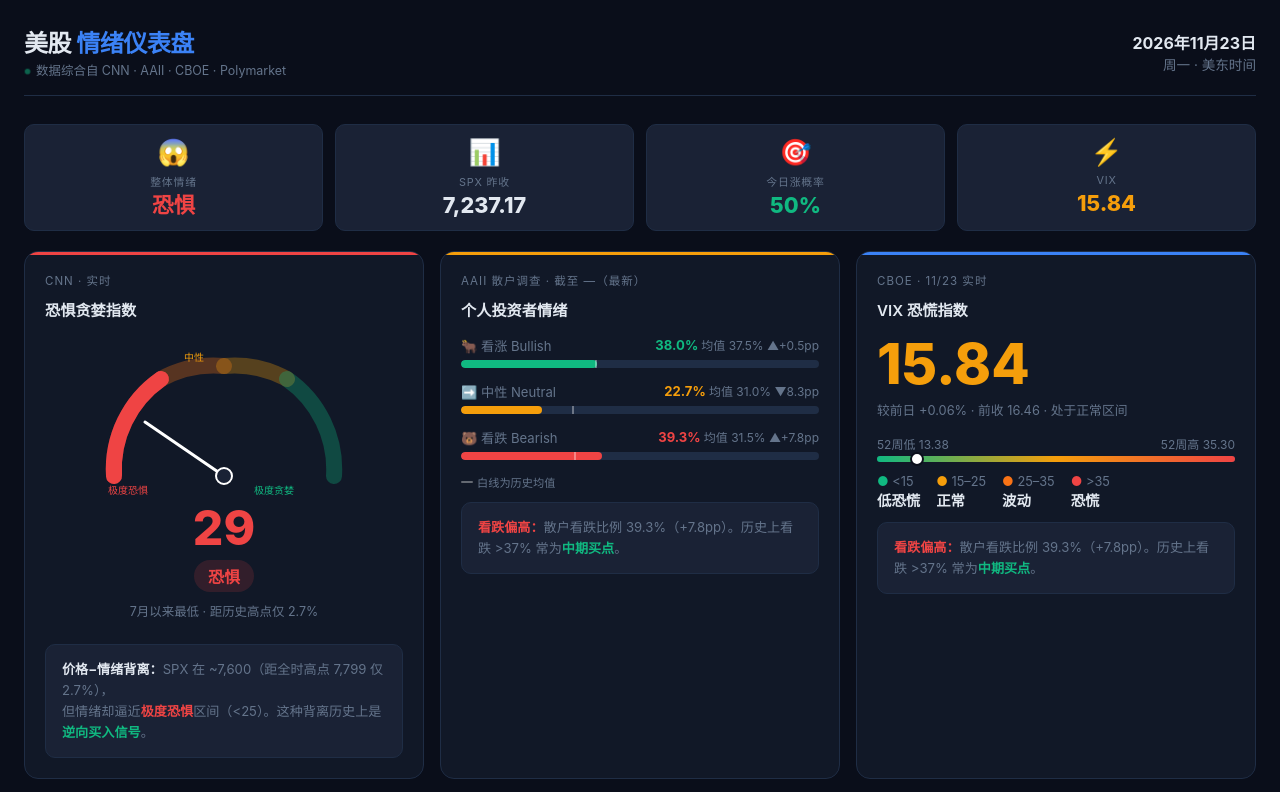
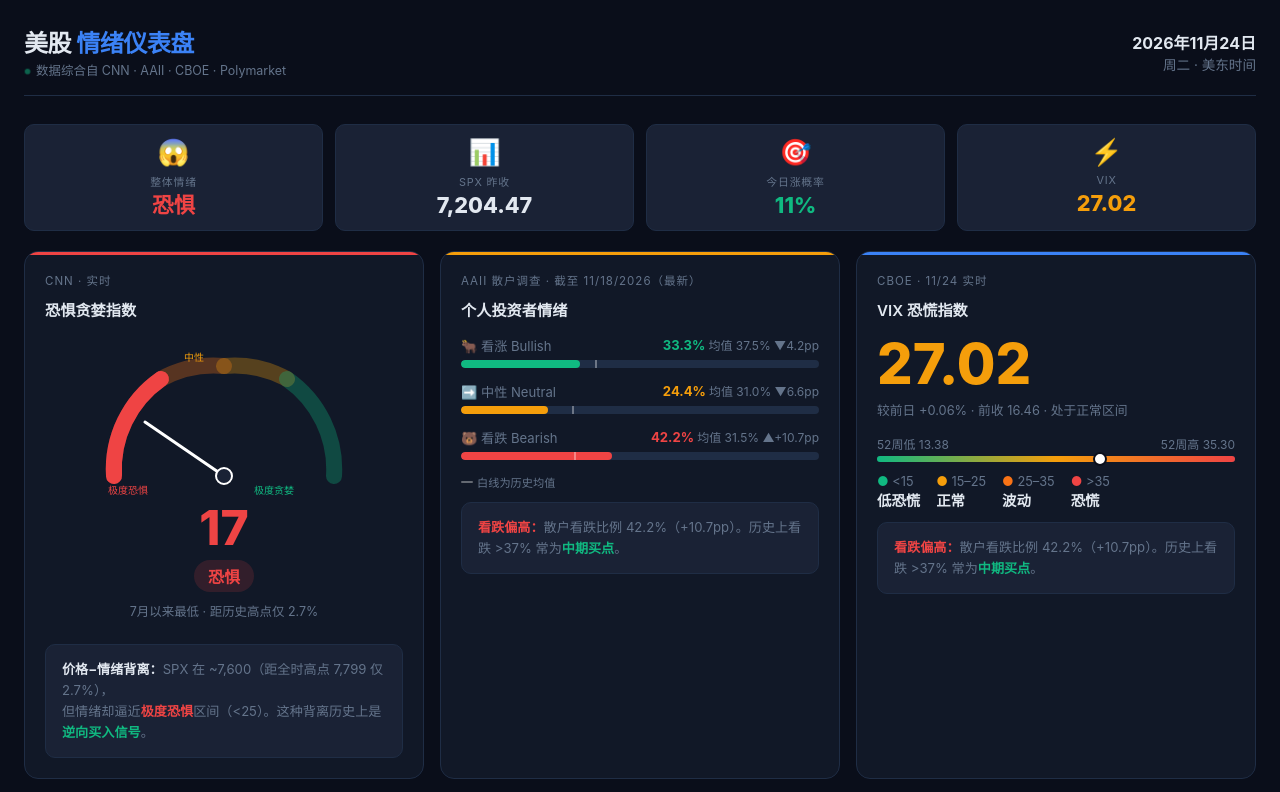
Before and after one commit to chenfei0710-source/us-sentiment-dashboard, a plain HTML site: page index.html in a window 1280 px wide. Shown: the top 792 px of the page. Drawn offline with nearby package versions, Linux system fonts and the light colour scheme.

Commit message:
盘前自动更新 2026-11-24

```diff
--- a/index.html
+++ b/index.html
@@ -340,8 +340,8 @@
     </div>
   </div>
   <div class="date">
-    <strong>2026年11月23日</strong>
-    周一 · 美东时间
+    <strong>2026年11月24日</strong>
+    周二 · 美东时间
   </div>
 </div>
 
@@ -355,17 +355,17 @@
   <div class="summary-card">
     <div class="summary-icon">📊</div>
     <div class="summary-label">SPX 昨收</div>
-    <div class="summary-val">7,237.17</div>
+    <div class="summary-val">7,204.47</div>
   </div>
   <div class="summary-card">
     <div class="summary-icon">🎯</div>
     <div class="summary-label">今日涨概率</div>
-    <div class="summary-val" style="color:var(--green);">50%</div>
+    <div class="summary-val" style="color:var(--green);">11%</div>
   </div>
   <div class="summary-card">
     <div class="summary-icon">⚡</div>
     <div class="summary-label">VIX</div>
-    <div class="summary-val" style="color:var(--yellow);">15.84</div>
+    <div class="summary-val" style="color:var(--yellow);">27.02</div>
   </div>
 </div>
 
@@ -398,7 +398,7 @@
         <text x="100" y="15" fill="#f59e0b" font-size="10" font-family="sans-serif" text-anchor="middle">中性</text>
         <text x="200" y="148" fill="#10b981" font-size="10" font-family="sans-serif" text-anchor="end">极度贪婪</text>
       </svg>
-      <div class="gauge-value" style="color:var(--red);" id="fg-num">29</div>
+      <div class="gauge-value" style="color:var(--red);" id="fg-num">17</div>
       <div><span class="gauge-label fear">恐惧</span></div>
       <div class="gauge-sub">7月以来最低 · 距历史高点仅 2.7%</div>
     </div>
@@ -410,50 +410,50 @@
 
   <!-- AAII -->
   <div class="card yellow col-4">
-    <div class="card-label">AAII 散户调查 · 截至 —（最新）</div>
+    <div class="card-label">AAII 散户调查 · 截至 11/18/2026（最新）</div>
     <div class="card-title">个人投资者情绪</div>
     <div class="aaii-bars">
       <div class="bar-row">
         <div class="bar-row-head">
           <span class="name">🐂 看涨 Bullish</span>
-          <span class="val" style="color:var(--green);">38.0% <span style="color:var(--muted);font-size:0.75rem;font-weight:400">均值 37.5% ▲+0.5pp</span></span>
+          <span class="val" style="color:var(--green);">33.3% <span style="color:var(--muted);font-size:0.75rem;font-weight:400">均值 37.5% ▼4.2pp</span></span>
         </div>
         <div class="bar-track">
-          <div class="bar-fill" style="width:38.0%;background:var(--green);"></div>
+          <div class="bar-fill" style="width:33.3%;background:var(--green);"></div>
           <div class="bar-avg-line" style="left:37.5%"></div>
         </div>
       </div>
       <div class="bar-row">
         <div class="bar-row-head">
           <span class="name">➡️ 中性 Neutral</span>
-          <span class="val" style="color:var(--yellow);">22.7% <span style="color:var(--muted);font-size:0.75rem;font-weight:400">均值 31.0% ▼8.3pp</span></span>
+          <span class="val" style="color:var(--yellow);">24.4% <span style="color:var(--muted);font-size:0.75rem;font-weight:400">均值 31.0% ▼6.6pp</span></span>
         </div>
         <div class="bar-track">
-          <div class="bar-fill" style="width:22.7%;background:var(--yellow);"></div>
+          <div class="bar-fill" style="width:24.4%;background:var(--yellow);"></div>
           <div class="bar-avg-line" style="left:31%"></div>
         </div>
       </div>
       <div class="bar-row">
         <div class="bar-row-head">
           <span class="name">🐻 看跌 Bearish</span>
-          <span class="val" style="color:var(--red);">39.3% <span style="color:var(--muted);font-size:0.75rem;font-weight:400">均值 31.5% ▲+7.8pp</span></span>
+          <span class="val" style="color:var(--red);">42.2% <span style="color:var(--muted);font-size:0.75rem;font-weight:400">均值 31.5% ▲+10.7pp</span></span>
         </div>
         <div class="bar-track">
-          <div class="bar-fill" style="width:39.3%;background:var(--red);"></div>
+          <div class="bar-fill" style="width:42.2%;background:var(--red);"></div>
           <div class="bar-avg-line" style="left:31.5%"></div>
         </div>
       </div>
     </div>
     <div class="avg-note"><span class="avg-dash"></span> 白线为历史均值</div>
     <div class="insight-box" style="margin-top:12px;">
-      <strong style="color:var(--red);">看跌偏高：</strong>散户看跌比例 39.3%（+7.8pp）。历史上看跌 &gt;37% 常为<strong style="color:var(--green);">中期买点</strong>。</div>
+      <strong style="color:var(--red);">看跌偏高：</strong>散户看跌比例 42.2%（+10.7pp）。历史上看跌 &gt;37% 常为<strong style="color:var(--green);">中期买点</strong>。</div>
   </div>
 
   <!-- VIX -->
   <div class="card blue col-4">
-    <div class="card-label">CBOE · 11/23 实时</div>
+    <div class="card-label">CBOE · 11/24 实时</div>
     <div class="card-title">VIX 恐慌指数</div>
-    <div class="vix-big" style="color:var(--yellow);">15.84</div>
+    <div class="vix-big" style="color:var(--yellow);">27.02</div>
     <div style="font-size:0.8rem;color:var(--muted);margin-bottom:12px;">较前日 +0.06% · 前收 16.46 · 处于正常区间</div>
 
     <div class="range-wrap">
@@ -465,7 +465,7 @@
         <!-- Gradient track -->
         <div class="range-fill" style="width:100%;background:linear-gradient(90deg,var(--green),var(--yellow),var(--red));"></div>
         <!-- Marker at (16.47-13.38)/(35.30-13.38) = 14.1% -->
-        <div class="range-marker" style="left:11.2%;background:white;"></div>
+        <div class="range-marker" style="left:62.2%;background:white;"></div>
       </div>
     </div>
 
@@ -477,7 +477,7 @@
     </div>
 
     <div class="insight-box" style="margin-top:12px;">
-      <strong style="color:var(--red);">看跌偏高：</strong>散户看跌比例 39.3%（+7.8pp）。历史上看跌 &gt;37% 常为<strong style="color:var(--green);">中期买点</strong>。</div>
+      <strong style="color:var(--red);">看跌偏高：</strong>散户看跌比例 42.2%（+10.7pp）。历史上看跌 &gt;37% 常为<strong style="color:var(--green);">中期买点</strong>。</div>
   </div>
 
   <!-- Polymarket -->
@@ -687,7 +687,7 @@
 
 <div class="footer">
   <span>数据来源：CNN Fear & Greed Index · AAII Sentiment Survey · CBOE VIX · Polymarket</span>
-  <span>仅供参考，不构成投资建议 · 更新时间：2026-11-23 23:52 ET</span>
+  <span>仅供参考，不构成投资建议 · 更新时间：2026-11-24 14:20 ET</span>
 </div>
 
 <script src="https://cdn.jsdelivr.net/npm/chart.js@4.4.0/dist/chart.umd.min.js"></script>
@@ -699,8 +699,8 @@
   // 真实历史数据（来源：Yahoo Finance / Investing.com）
   // 真实历史数据（来源：Yahoo Finance / Investing.com）
   const labels  = ["9/18", "9/21", "9/22", "9/23", "9/25", "9/28", "9/29", "9/30", "10/12", "10/13", "10/14", "10/15", "10/16", "10/19", "10/21", "10/22", "10/27", "10/28", "10/30", "11/2", "11/3", "11/4", "11/5", "11/6", "11/7", "11/9", "11/10", "11/11", "11/12", "11/13", "11/14", "11/16", "11/17", "11/18", "11/19", "11/20", "11/21", "11/23", "11/24"];
-  const fg      = [29, 29, 34, 35, 36, 37, 34, null, 45, 46, 45, 30, 32, 20, null, 29, 28, 34, 34, 26, 20, 28, 21, 25, null, 32, 34, 37, 43, 37, null, 34, 24, 24, 25, 12, null, 18, null];
-  const vix     = [15.84, 15.84, 14.81, 14.81, 14.81, 16.22, 16.06, null, 15.84, 15.84, 15.22, 15.22, 15.22, 15.22, null, 15.84, 15.84, 15.84, 15.84, 19.57, 20.54, 17.18, 27.75, 23.79, null, 20.16, 21.0, 17.88, 17.45, 20.28, null, 21.68, 25.48, 25.29, 24.74, 30.35, null, 26.62, null];
+  const fg      = [29, 29, 34, 35, 36, 37, 34, null, 45, 46, 45, 30, 32, 20, null, 29, 28, 34, 34, 26, 20, 28, 21, 25, null, 32, 34, 37, 43, 37, null, 34, 24, 24, 25, 12, null, 18, 17];
+  const vix     = [15.84, 15.84, 14.81, 14.81, 14.81, 16.22, 16.06, null, 15.84, 15.84, 15.22, 15.22, 15.22, 15.22, null, 15.84, 15.84, 15.84, 15.84, 19.57, 20.54, 17.18, 27.75, 23.79, null, 20.16, 21.0, 17.88, 17.45, 20.28, null, 21.68, 25.48, 25.29, 24.74, 30.35, null, 26.62, 27.02];
   const spxChg  = [0.26, 0.0, 0.0, 0.0, 0.0, 0.51, -0.77, -0.17, 0.0, 0.0, -0.02, 0.0, 0.0, 0.0, 0.0, 0.0, 0.0, 0.0, 0.0, -1.82, -0.51, 0.36, 1.58, -4.36, 0.31, 2.29, 2.35, -0.38, 1.31, -0.35, -0.4, -1.47, -1.92, -1.03, -0.23, -2.02, -3.7, 4.54, 4.73];
 
   const ctx = document.getElementById('sentimentChart');
@@ -817,7 +817,7 @@ function animateValue(el, start, end, duration) {
   requestAnimationFrame(step);
 }
 const fgNum = document.getElementById('fg-num');
-if (fgNum) animateValue(fgNum, 0, 29, 1200);
+if (fgNum) animateValue(fgNum, 0, 17, 1200);
 
 // Animate bar fills
 document.querySelectorAll('.bar-fill').forEach(bar => {
```
Also changed, not shown: status.json (+7 -7 lines), us_sentiment_history.json (+9 -1 lines).
